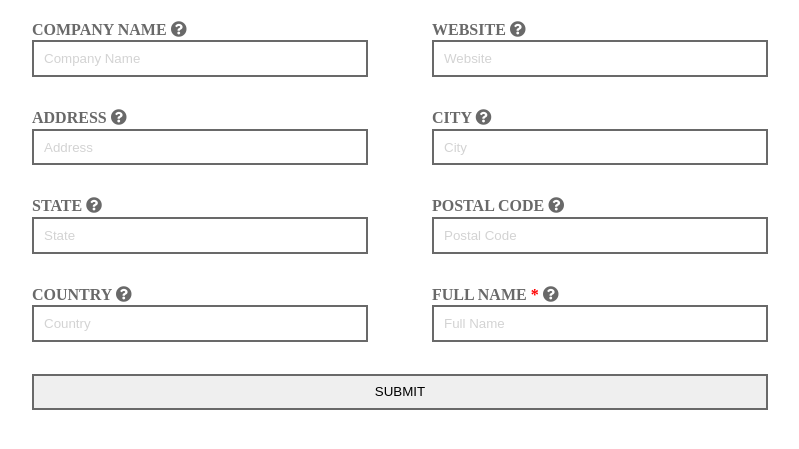
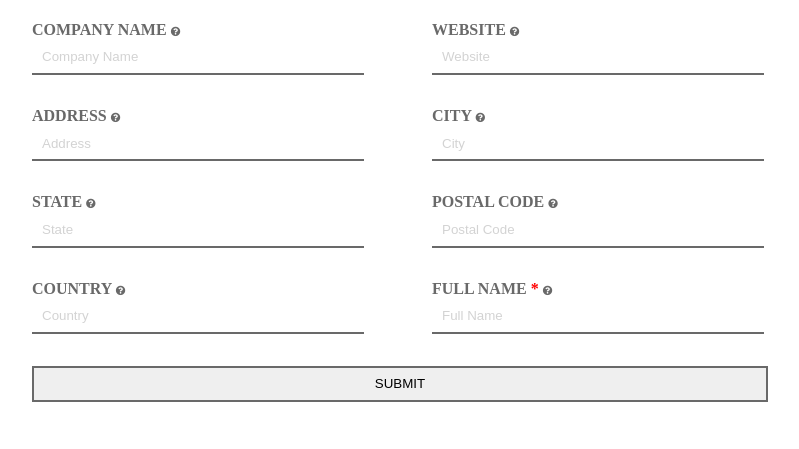
Before and after one commit to oyintoboss/ClientForm3, a plain HTML site: page index.html in a window 1280 px wide. Shown: the part 181-630 px from the top of the page, without its empty margins (208-1007 px from the left). Drawn offline with Linux system fonts and the light colour scheme.

Commit message:
Client Intake Form 3 Update

```diff
--- a/style.css
+++ b/style.css
@@ -53,9 +53,10 @@ body{
 input[type="text"]{
     width: 80%;
     height: 2.3em;
-    border-top: none;
+    border-top: 0;
     padding-left: 10px;
     border: 2px solid dimgray;
+    border-style: none none solid none;
 }
 
 input[type="button"]{
@@ -63,6 +64,7 @@ input[type="button"]{
     height: 2.7em;
     border-top: none;
     border: 2px solid dimgray;
+
 }
 
 input[type="button"]:hover{
@@ -72,9 +74,14 @@ input[type="button"]:hover{
     border: 2px solid dimgray;
 }
 
+.fas{
+    font-size: .6em;
+}
+
 input[type="text"]:focus{
-    /* background-color: lightgray; */
-    border: 2px solid dodgerblue;
+    border-style: none none solid none;
+    /* border: 2px solid dodgerblue; */
+    border-bottom-color: dodgerblue;
 }
 
 input[type="text"]::placeholder{
```
